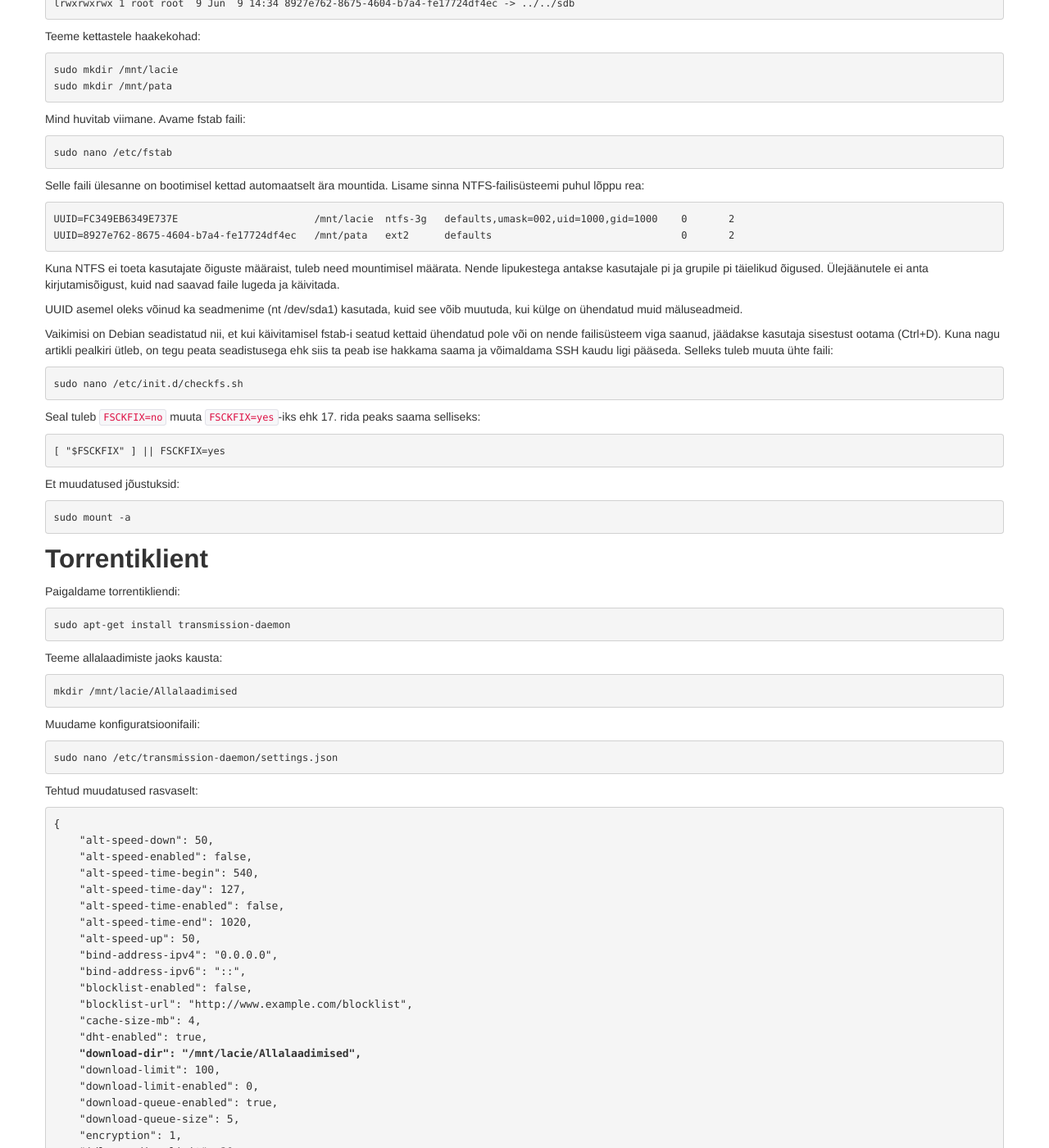
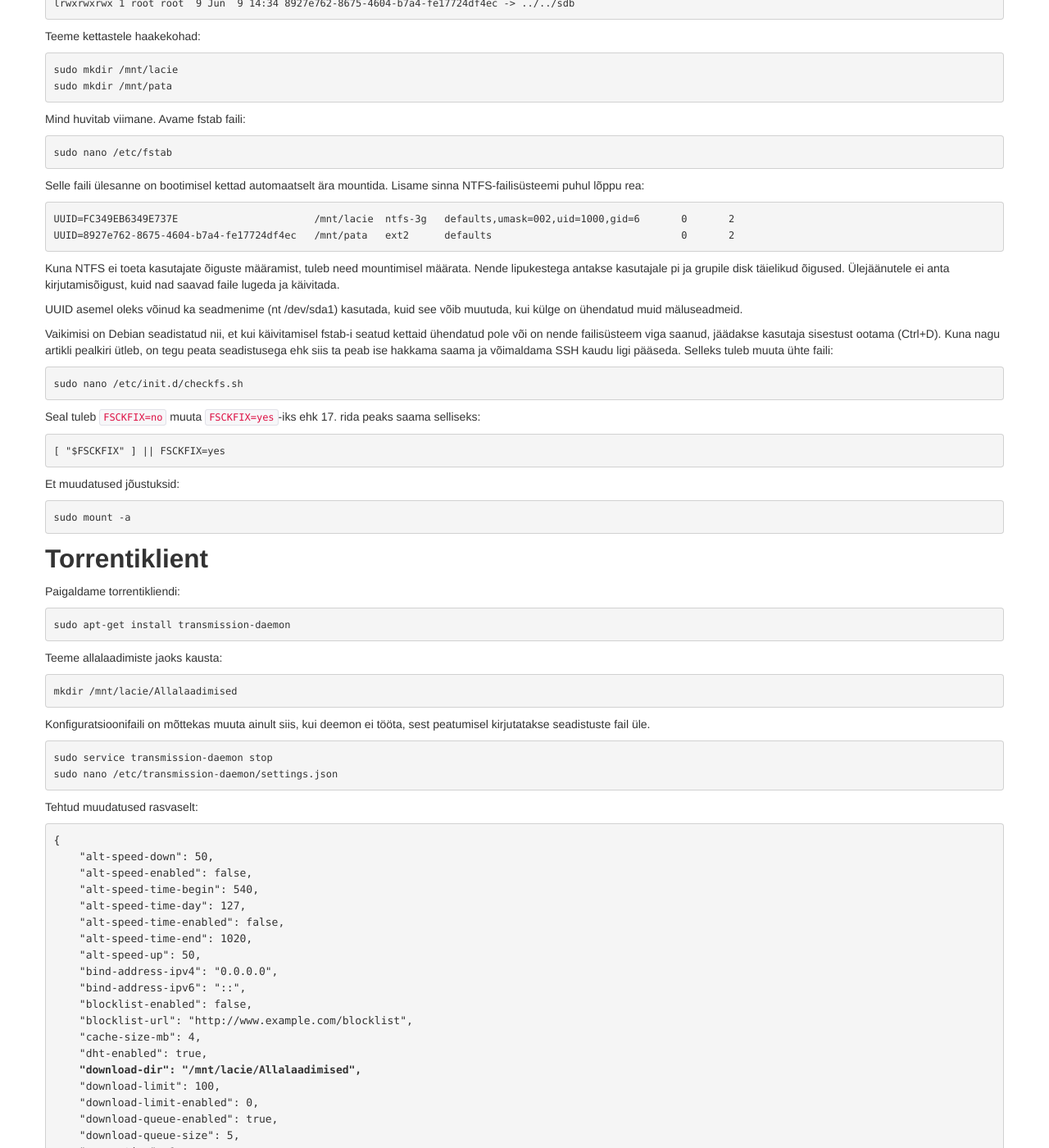
Before and after one commit to Raidok/Raidok.github.io, a Jekyll site: the page built from _posts/2013-07-13-peata-torrentiklient-raspberry-pi-ga.md, in a window 1280 px wide and 1400 px high, scrolled down 509 px. Shown: the whole window at 82% size. Built offline with Jekyll 4.4.1, drawn with Linux system fonts in a browser that asks for light colours; nearby versions of some CDN libraries; some of the changed text lies outside the part shown.

Commit message:
täpsustused

```diff
--- a/_posts/2013-07-13-peata-torrentiklient-raspberry-pi-ga.md
+++ b/_posts/2013-07-13-peata-torrentiklient-raspberry-pi-ga.md
@@ -40,10 +40,10 @@
 
 Selle faili ülesanne on bootimisel kettad automaatselt ära mountida. Lisame sinna NTFS-failisüsteemi puhul lõppu rea:
 
-    UUID=FC349EB6349E737E                       /mnt/lacie  ntfs-3g   defaults,umask=002,uid=1000,gid=1000    0       2
+    UUID=FC349EB6349E737E                       /mnt/lacie  ntfs-3g   defaults,umask=002,uid=1000,gid=6       0       2
     UUID=8927e762-8675-4604-b7a4-fe17724df4ec   /mnt/pata   ext2      defaults                                0       2
 
-Kuna NTFS ei toeta kasutajate õiguste määraist, tuleb need mountimisel määrata. Nende lipukestega antakse kasutajale pi ja grupile pi täielikud õigused. Ülejäänutele ei anta kirjutamisõigust, kuid nad saavad faile lugeda ja käivitada.
+Kuna NTFS ei toeta kasutajate õiguste määramist, tuleb need mountimisel määrata. Nende lipukestega antakse kasutajale pi ja grupile disk täielikud õigused. Ülejäänutele ei anta kirjutamisõigust, kuid nad saavad faile lugeda ja käivitada.
 
 UUID asemel oleks võinud ka seadmenime (nt /dev/sda1) kasutada, kuid see võib muutuda, kui külge on ühendatud muid mäluseadmeid.
 
@@ -70,8 +70,9 @@
 
     mkdir /mnt/lacie/Allalaadimised
 
-Muudame konfiguratsioonifaili:
+Konfiguratsioonifaili on mõttekas muuta ainult siis, kui deemon ei tööta, sest peatumisel kirjutatakse seadistuste fail üle.
 
+    sudo service transmission-daemon stop
     sudo nano /etc/transmission-daemon/settings.json
 
 Tehtud muudatused rasvaselt:
@@ -151,11 +152,11 @@
 
 Transmission töötab kasutajanime debian-transmission alt. Selleks, et Transmission saaks kettale midagi kirjutada, lisame ta gruppi pi:
 
-    sudo usermod -G pi debian-transmission
+    sudo usermod -G disk debian-transmission
 
-Et muudatused rakenduksid:
+Jaa käivitame:
 
-    sudo service transmission-daemon reload
+    sudo service transmission-daemon start
 
 Teenus on nüüd võrgu kaudu kättesaadav pordilt 9091, näiteks `http://192.168.1.10:9091`.
 
@@ -237,6 +238,7 @@
 Teeme eraldi kasutaja:
 
     sudo useradd --system --user-group --no-create-home couchpotato
+    sudo usermod -G disk couchpotato
 
 Määrame õigused:
 
@@ -286,6 +288,7 @@
 Teeme rakenduse jaoks eraldi kasutaja:
 
     sudo useradd --system --user-group --no-create-home sickbeard
+    sudo usermod -G disk sickbeard
 
 Määrame omanikuks:
 
```
